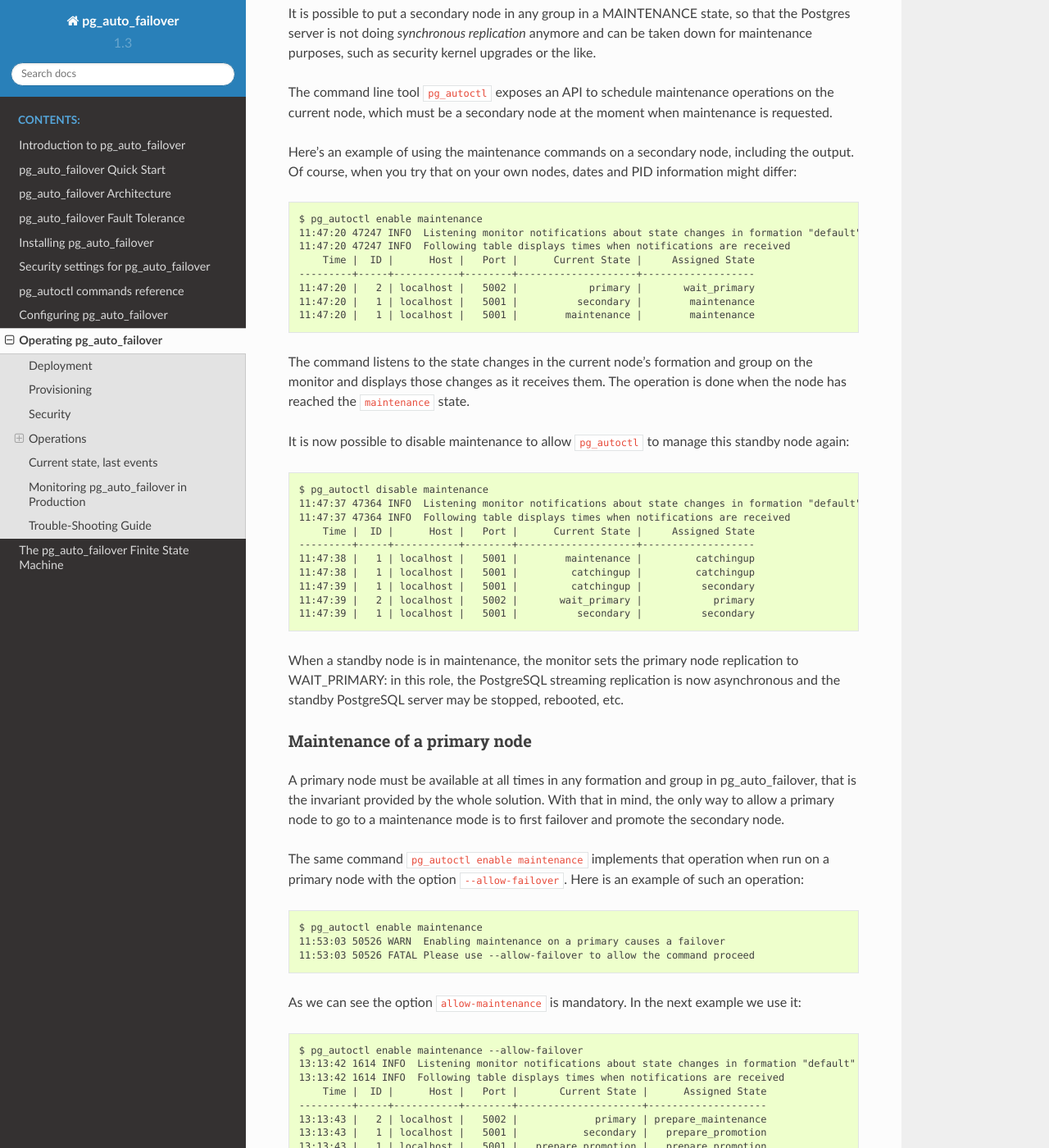
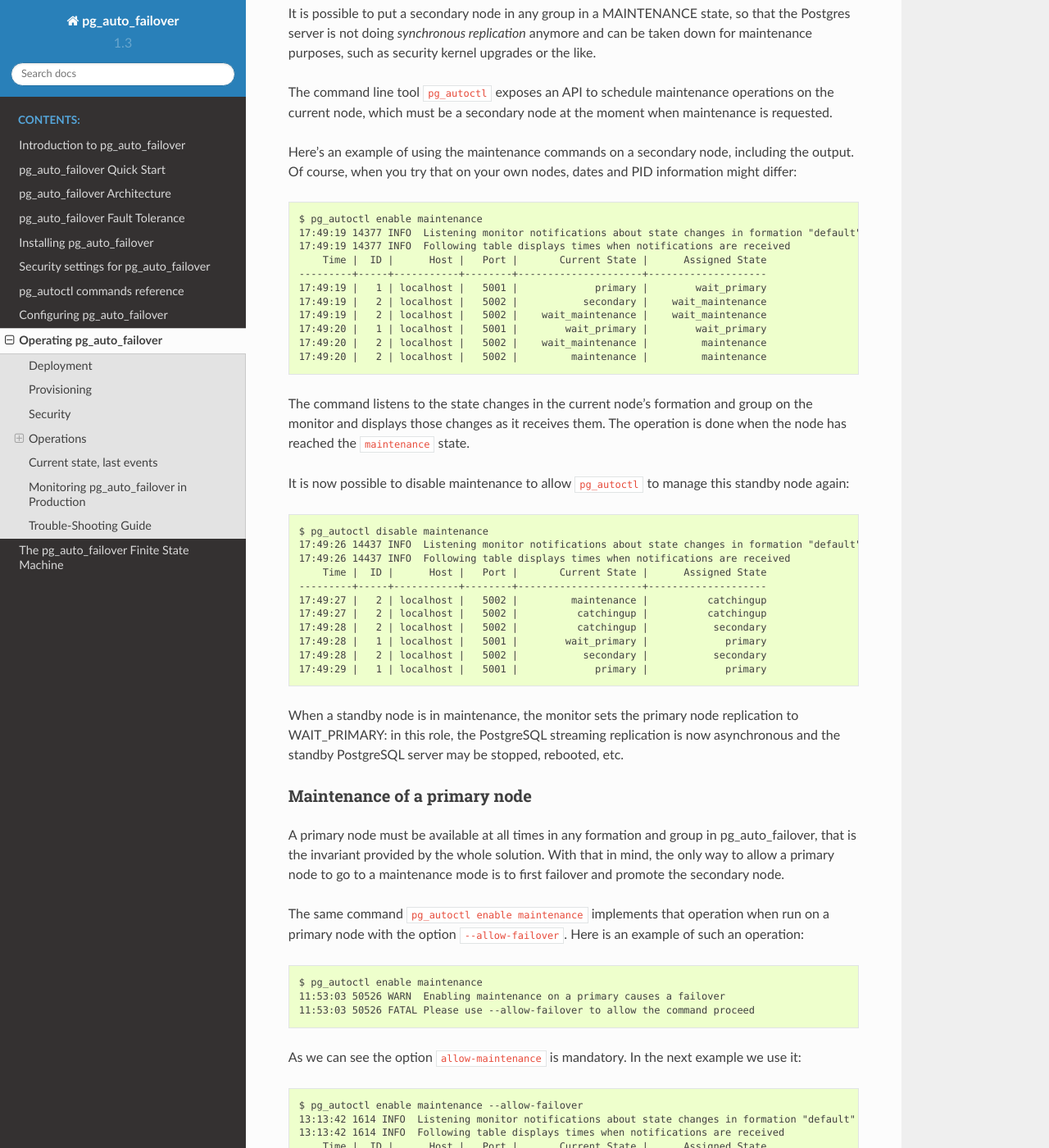
Before and after one commit to hapostgres/pg_auto_failover, a Sphinx documentation site: the page built from docs/operations.rst, in a window 1280 px wide and 1400 px high, scrolled down 1397 px. Shown: the whole window at 82% size. Built offline with Sphinx 7.4.7 and the Read the Docs theme 2.0.0, drawn with Linux system fonts in a browser that asks for light colours; some of the changed text lies outside the part shown.

Commit message:
Per review.

```diff
--- a/docs/operations.rst
+++ b/docs/operations.rst
@@ -82,13 +82,16 @@
 and PID information might differ::
 
   $ pg_autoctl enable maintenance
-  11:47:20 47247 INFO  Listening monitor notifications about state changes in formation "default" and group 0
-  11:47:20 47247 INFO  Following table displays times when notifications are received
-      Time |  ID |      Host |   Port |      Current State |     Assigned State
-  ---------+-----+-----------+--------+--------------------+-------------------
-  11:47:20 |   2 | localhost |   5002 |            primary |       wait_primary
-  11:47:20 |   1 | localhost |   5001 |          secondary |        maintenance
-  11:47:20 |   1 | localhost |   5001 |        maintenance |        maintenance
+  17:49:19 14377 INFO  Listening monitor notifications about state changes in formation "default" and group 0
+  17:49:19 14377 INFO  Following table displays times when notifications are received
+      Time |  ID |      Host |   Port |       Current State |      Assigned State
+  ---------+-----+-----------+--------+---------------------+--------------------
+  17:49:19 |   1 | localhost |   5001 |             primary |        wait_primary
+  17:49:19 |   2 | localhost |   5002 |           secondary |    wait_maintenance
+  17:49:19 |   2 | localhost |   5002 |    wait_maintenance |    wait_maintenance
+  17:49:20 |   1 | localhost |   5001 |        wait_primary |        wait_primary
+  17:49:20 |   2 | localhost |   5002 |    wait_maintenance |         maintenance
+  17:49:20 |   2 | localhost |   5002 |         maintenance |         maintenance
 
 The command listens to the state changes in the current node's formation and
 group on the monitor and displays those changes as it receives them. The
@@ -98,15 +101,16 @@
 this standby node again::
 
   $ pg_autoctl disable maintenance
-  11:47:37 47364 INFO  Listening monitor notifications about state changes in formation "default" and group 0
-  11:47:37 47364 INFO  Following table displays times when notifications are received
-      Time |  ID |      Host |   Port |      Current State |     Assigned State
-  ---------+-----+-----------+--------+--------------------+-------------------
-  11:47:38 |   1 | localhost |   5001 |        maintenance |         catchingup
-  11:47:38 |   1 | localhost |   5001 |         catchingup |         catchingup
-  11:47:39 |   1 | localhost |   5001 |         catchingup |          secondary
-  11:47:39 |   2 | localhost |   5002 |       wait_primary |            primary
-  11:47:39 |   1 | localhost |   5001 |          secondary |          secondary
+  17:49:26 14437 INFO  Listening monitor notifications about state changes in formation "default" and group 0
+  17:49:26 14437 INFO  Following table displays times when notifications are received
+      Time |  ID |      Host |   Port |       Current State |      Assigned State
+  ---------+-----+-----------+--------+---------------------+--------------------
+  17:49:27 |   2 | localhost |   5002 |         maintenance |          catchingup
+  17:49:27 |   2 | localhost |   5002 |          catchingup |          catchingup
+  17:49:28 |   2 | localhost |   5002 |          catchingup |           secondary
+  17:49:28 |   1 | localhost |   5001 |        wait_primary |             primary
+  17:49:28 |   2 | localhost |   5002 |           secondary |           secondary
+  17:49:29 |   1 | localhost |   5001 |             primary |             primary
 
 When a standby node is in maintenance, the monitor sets the primary node
 replication to WAIT_PRIMARY: in this role, the PostgreSQL streaming
```
Also changed, not shown: other parts of docs/operations.rst (+2 -3 lines), 3 other files.
